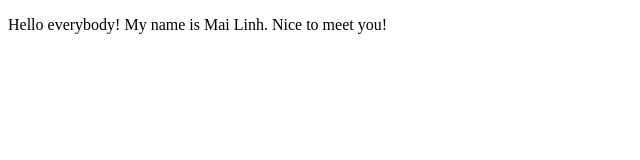
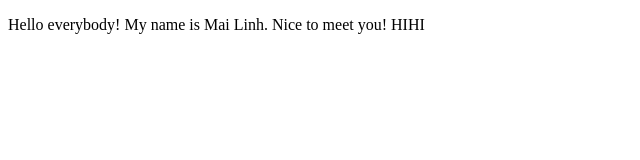
Before and after one commit to linhmeow0612/linhmeow.github.io, a plain HTML site: page index.html in a window 1280 px wide. Shown: the full height of the page, 0-640 px from the left. Drawn offline with Linux system fonts and the light colour scheme.

Commit message:
index.html

```diff
--- a/index.html
+++ b/index.html
@@ -8,6 +8,7 @@
             Hello everybody!
             My name is Mai Linh.
             Nice to meet you!
+            HIHI
         </p>
     </body>
 </html>
```
